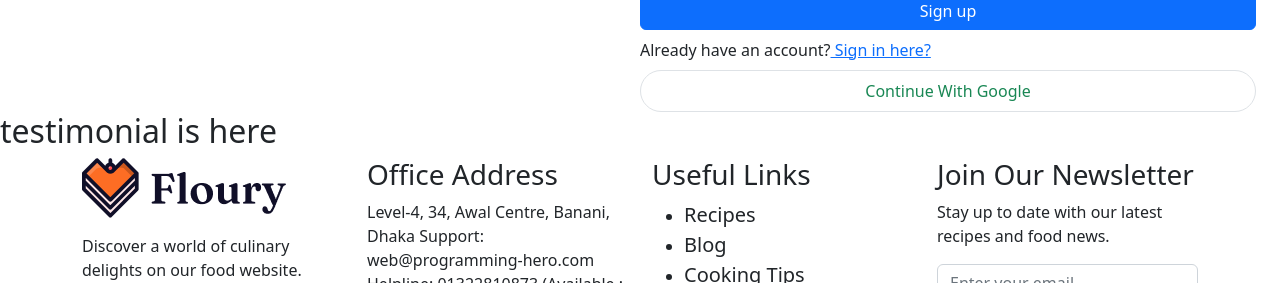
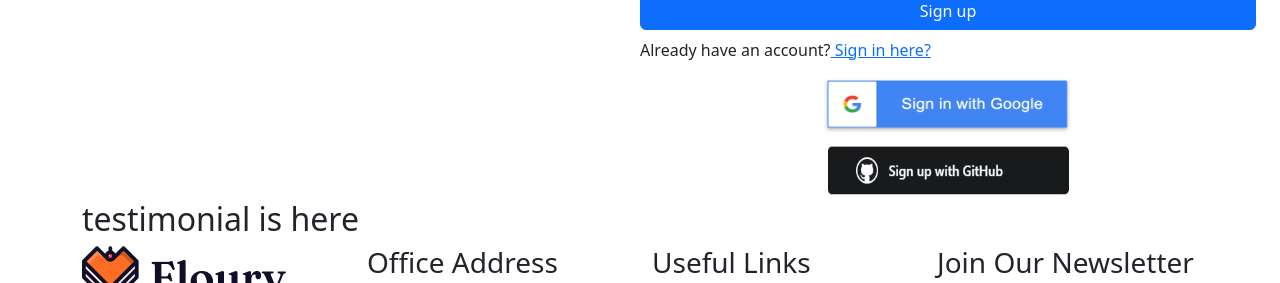
Before and after one commit to slsuyel/Floury-special-chef-hut, a React (Vite) app: page /register in a window 1280 px wide. Shown: the part 517-800 px from the top of the page. Built offline with nearby package versions, Linux system fonts and the light colour scheme; no server answers.

Commit message:
gitHub & Google login

```diff
--- a/src/components/ChefRecipes.jsx
+++ b/src/components/ChefRecipes.jsx
@@ -1,5 +1,4 @@
 import React from "react";
-import { Card as div } from "react-bootstrap";
 import { useLoaderData, useParams } from "react-router-dom";
 import "./custom.css";
 import RecipesCard from "./RecipesCard";
--- a/src/components/Register.jsx
+++ b/src/components/Register.jsx
@@ -3,9 +3,12 @@ import { Form, Button } from "react-bootstrap";
 import { Link } from "react-router-dom";
 import Swal from "sweetalert2";
 import { AuthContext } from "../providers/AuthProviders";
+import "./custom.css";
+import googleLogo from "../assets/google-signin-button.png";
+import gitHubLogo from "../assets/sign-with-git.jpg";
 
 const Register = () => {
-  const { register } = useContext(AuthContext);
+  const { register, googleLogin, githubLogin } = useContext(AuthContext);
   const [error, setError] = useState("");
   // console.log(register);
 
@@ -25,19 +28,43 @@ const Register = () => {
       });
       return;
     }
-    register(email, password,photoUrl,name)
+    register(email, password, photoUrl, name)
       .then((userCredential) => {
         // Signed in
         const user = userCredential.user;
         console.log(user);
         form.reset();
-
       })
       .catch((error) => {
         const errorCode = error.code;
         const errorMessage = error.message;
         //  console.log(errorMessage);
         setError(errorMessage);
+      });
+  };
+
+  const handleGoogleLogin = () => {
+    googleLogin()
+      .then((result) => {
+        const user = result.user;
+        console.log(user);
+      })
+      .catch((error) => {
+        const errorCode = error.code;
+        const errorMessage = error.message;
+        console.log(errorMessage);
+      });
+  };
+  const handleGitHubLogin = () => {
+    githubLogin()
+      .then((result) => {
+        const user = result.user;
+        console.log(user);
+      })
+      .catch((error) => {
+        const errorCode = error.code;
+        const errorMessage = error.message;
+        console.log(errorMessage);
       });
   };
 
@@ -108,13 +135,22 @@ const Register = () => {
           Already have an account?<Link to={"/login"}> Sign in here? </Link>
         </p>
 
-        <Button
-          variant=""
-          type="submit"
-          className="border btn btn-outline-success py-2 rounded-5 w-100"
-        >
-          Continue With Google
-        </Button>
+        <div className="d-flex flex-column w-100">
+          <img
+            onClick={handleGoogleLogin}
+            src={googleLogo}
+            alt=""
+            draggable={false}
+            className="mx-auto sign-in-icon"
+          />
+          <img
+            onClick={handleGitHubLogin}
+            src={gitHubLogo}
+            alt=""
+            draggable={false}
+            className="mx-auto sign-in-icon"
+          />
+        </div>
       </div>
     </div>
   );
--- a/src/components/TestimonialSection.jsx
+++ b/src/components/TestimonialSection.jsx
@@ -1,11 +1,14 @@
-import React from 'react';
+import React from "react";
+import { Container } from "react-bootstrap";
 
 const TestimonialSection = () => {
-    return (
-        <div>
-            <h2>testimonial is here</h2>
-        </div>
-    );
+  return (
+    <Container>
+      <div>
+        <h2>testimonial is here</h2>
+      </div>
+    </Container>
+  );
 };
 
 export default TestimonialSection;
--- a/src/components/custom.css
+++ b/src/components/custom.css
@@ -27,6 +27,12 @@ a.active {
   color: #3906e3;
   border-bottom: 2px solid #3906e3;
 }
+img.sign-in-icon {
+  width: 250px;
+  height: 60px;
+  margin-top: 5px;
+  cursor: pointer;
+}
 @media only screen and (max-width: 570px) {
   .cefs-container {
     display: grid;
--- a/src/providers/AuthProviders.jsx
+++ b/src/providers/AuthProviders.jsx
@@ -1,15 +1,30 @@
 import React, { createContext, useEffect, useState } from "react";
 import app from "../firebase/firebase.config";
 import {
+  GithubAuthProvider,
+  GoogleAuthProvider,
   createUserWithEmailAndPassword,
   getAuth,
   onAuthStateChanged,
   signInWithEmailAndPassword,
+  signInWithPopup,
   signOut,
   updateProfile,
 } from "firebase/auth";
+
 export const AuthContext = createContext(null);
 const auth = getAuth(app);
+const googleProvider = new GoogleAuthProvider();
+ const githubProvider = new GithubAuthProvider()
+
+const googleLogin = () => {
+  return signInWithPopup(auth, googleProvider);
+};
+
+const githubLogin =()=>{
+  return signInWithPopup(auth,githubProvider)
+}
+
 
 const AuthProviders = ({ children }) => {
   const [user, setUser] = useState(null);
@@ -55,6 +70,7 @@ const AuthProviders = ({ children }) => {
     photo,
     logOut,
     loading,
+    googleLogin,githubLogin
   };
   return (
     <AuthContext.Provider value={authInfo}>{children}</AuthContext.Provider>
```
Also changed, not shown: src/assets/google-signin-button.png (added), src/assets/sign-with-git.jpg (added).
